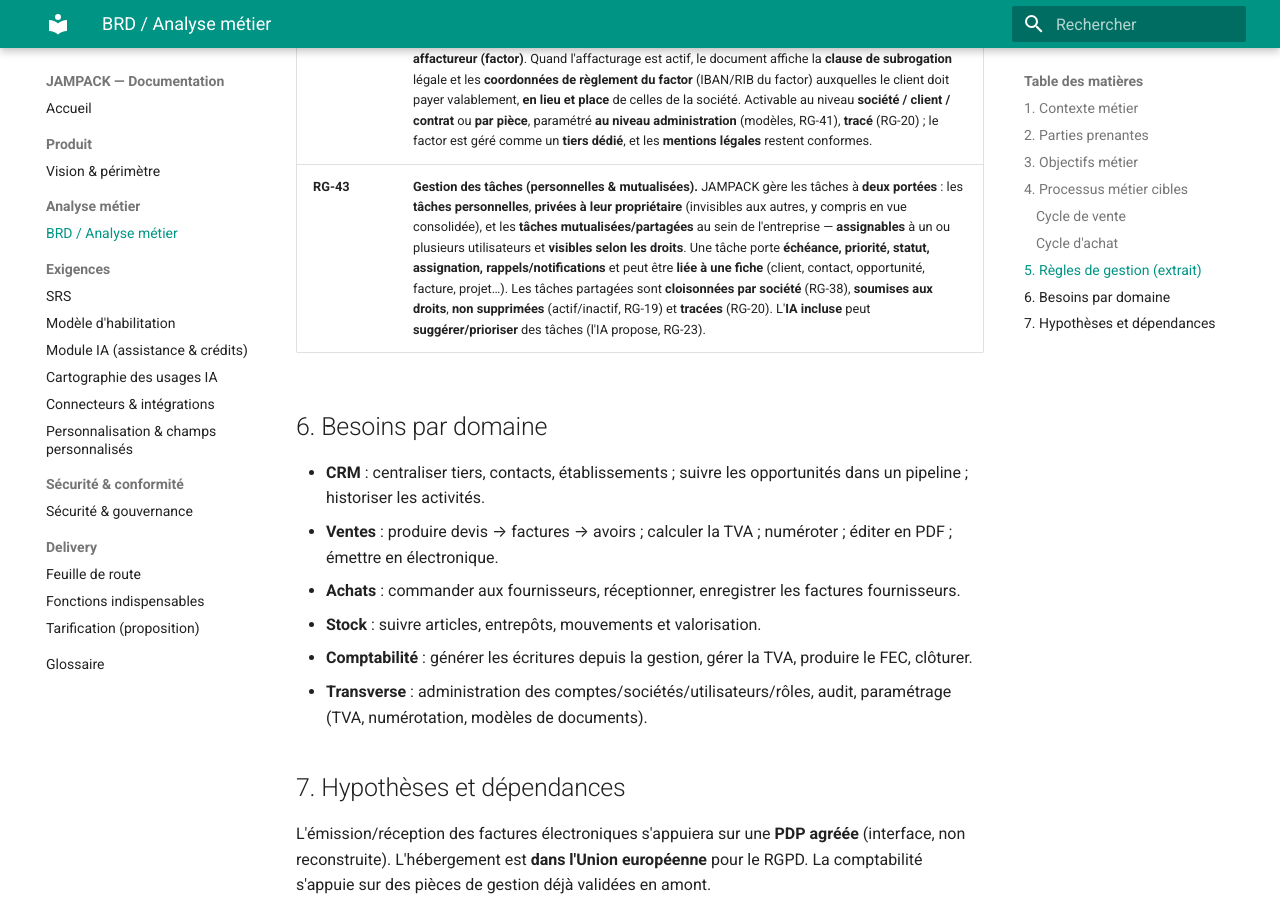
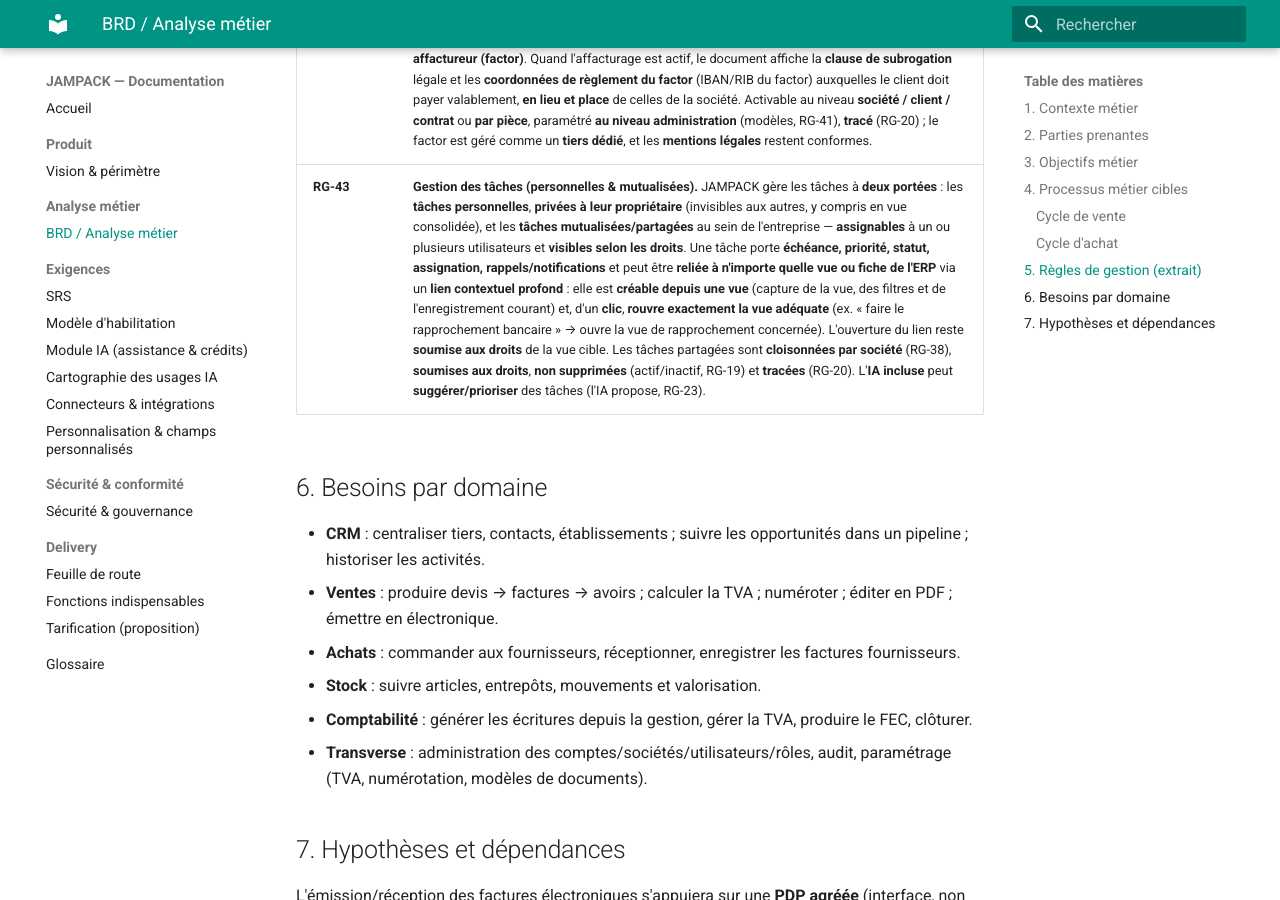
Before and after one commit to chrisx13/jampack-docs, an MkDocs documentation site: the page built from docs/10-analyse-metier/brd.md, in a window 1280 px wide and 900 px high, scrolled down 6361 px. Built offline with MkDocs 1.6.1 and Material for MkDocs 9.7.7, drawn with Linux system fonts in a browser that asks for light colours.

Commit message:
docs(taches): lien contextuel profond vers n'importe quelle vue
- RG-43: une tache est reliable a n'importe quelle vue/fiche via deep-link —
  creable depuis une vue (capture vue+filtres+enregistrement) et, d'un clic,
  rouvre exactement la vue adequate (ex. 'faire le rapprochement bancaire' ->
  ouvre la vue de rapprochement); ouverture soumise aux droits de la vue cible.
- fonctions-indispensables + roadmap alignes.

Co-Authored-By: Claude Opus 4.8 <noreply@anthropic.com>
Claude-Session: https://claude.ai/code/session_01Pwuv6ro2738bcQPvWxGDbM

```diff
--- a/docs/10-analyse-metier/brd.md
+++ b/docs/10-analyse-metier/brd.md
@@ -94,7 +94,7 @@ flowchart LR
 | **RG-40** | **Échange comptable (règles FR) & connexion bancaire.** L'ERP **importe et exporte** les données comptables conformément aux **règles françaises** : **FEC** (export **et** import, art. A47 A-1 du LPF), **PCG**, journaux, balances, et échange avec l'**expert-comptable** (FEC + formats des logiciels du marché : Sage, Cegid, Quadratus, EBP, Pennylane…). Il se **connecte à n'importe quelle banque** pour le **rapprochement** : **agrégation DSP2** (couverture FR/UE) complétée par l'import de relevés aux **formats standards** (**CAMT.053 ISO 20022**, **OFX**, **CFONB**, CSV). Les opérations sont **soumises aux droits**, **cloisonnées par société** (RG-38) et **tracées** (RG-20). L'**IA incluse** propose sur les vues concernées des **rapprochements/lettrages automatiques** (relevé ↔ écriture/facture), **toujours validés manuellement** (l'IA propose, ne valide jamais seule — RG-23). |
 | **RG-41** | **Tous les documents sont personnalisables.** L'**intégralité** des documents produits par JAMPACK — devis, factures, avoirs, factures d'acompte, bons de commande/livraison, relances, courriers, e-mails, accusés, **états et exports**… — est personnalisable via le **moteur de modèles** (RG-30) : **mise en page**, **contenu**, **logo/branding**, **mentions légales/CGV**, **champs de fusion** et **sections conditionnelles**, **par société**. La gestion des modèles se fait **au niveau administration** (module **Administration** / **paramètres globaux**, RG-11), réservée aux profils habilités par un **droit de paramétrage** — ce n'est **pas** un réglage utilisateur individuel (à distinguer de la personnalisation d'affichage, RG-35). Les modèles sont **versionnés**, **jamais supprimés** (actif/inactif, RG-19) et **tracés** (RG-20). Des modèles par défaut prêts à l'emploi sont fournis (principe de **simplicité d'abord**). |
 | **RG-42** | **Mention de subrogation (affacturage).** Les documents officiels — au premier chef la **facture** — comportent une **zone de subrogation activable** pour le cas où la société **cède ses créances à un affactureur (factor)**. Quand l'affacturage est actif, le document affiche la **clause de subrogation** légale et les **coordonnées de règlement du factor** (IBAN/RIB du factor) auxquelles le client doit payer valablement, **en lieu et place** de celles de la société. Activable au niveau **société / client / contrat** ou **par pièce**, paramétré **au niveau administration** (modèles, RG-41), **tracé** (RG-20) ; le factor est géré comme un **tiers dédié**, et les **mentions légales** restent conformes. |
-| **RG-43** | **Gestion des tâches (personnelles & mutualisées).** JAMPACK gère les tâches à **deux portées** : les **tâches personnelles**, **privées à leur propriétaire** (invisibles aux autres, y compris en vue consolidée), et les **tâches mutualisées/partagées** au sein de l'entreprise — **assignables** à un ou plusieurs utilisateurs et **visibles selon les droits**. Une tâche porte **échéance, priorité, statut, assignation, rappels/notifications** et peut être **liée à une fiche** (client, contact, opportunité, facture, projet…). Les tâches partagées sont **cloisonnées par société** (RG-38), **soumises aux droits**, **non supprimées** (actif/inactif, RG-19) et **tracées** (RG-20). L'**IA incluse** peut **suggérer/prioriser** des tâches (l'IA propose, RG-23). |
+| **RG-43** | **Gestion des tâches (personnelles & mutualisées).** JAMPACK gère les tâches à **deux portées** : les **tâches personnelles**, **privées à leur propriétaire** (invisibles aux autres, y compris en vue consolidée), et les **tâches mutualisées/partagées** au sein de l'entreprise — **assignables** à un ou plusieurs utilisateurs et **visibles selon les droits**. Une tâche porte **échéance, priorité, statut, assignation, rappels/notifications** et peut être **reliée à n'importe quelle vue ou fiche de l'ERP** via un **lien contextuel profond** : elle est **créable depuis une vue** (capture de la vue, des filtres et de l'enregistrement courant) et, d'un **clic**, **rouvre exactement la vue adéquate** (ex. « faire le rapprochement bancaire » → ouvre la vue de rapprochement concernée). L'ouverture du lien reste **soumise aux droits** de la vue cible. Les tâches partagées sont **cloisonnées par société** (RG-38), **soumises aux droits**, **non supprimées** (actif/inactif, RG-19) et **tracées** (RG-20). L'**IA incluse** peut **suggérer/prioriser** des tâches (l'IA propose, RG-23). |
 
 ## 6. Besoins par domaine
 
```
Also changed, not shown: docs/70-delivery/fonctions-indispensables.md (+1 -1 lines), docs/70-delivery/roadmap.md (+1 -1 lines).
